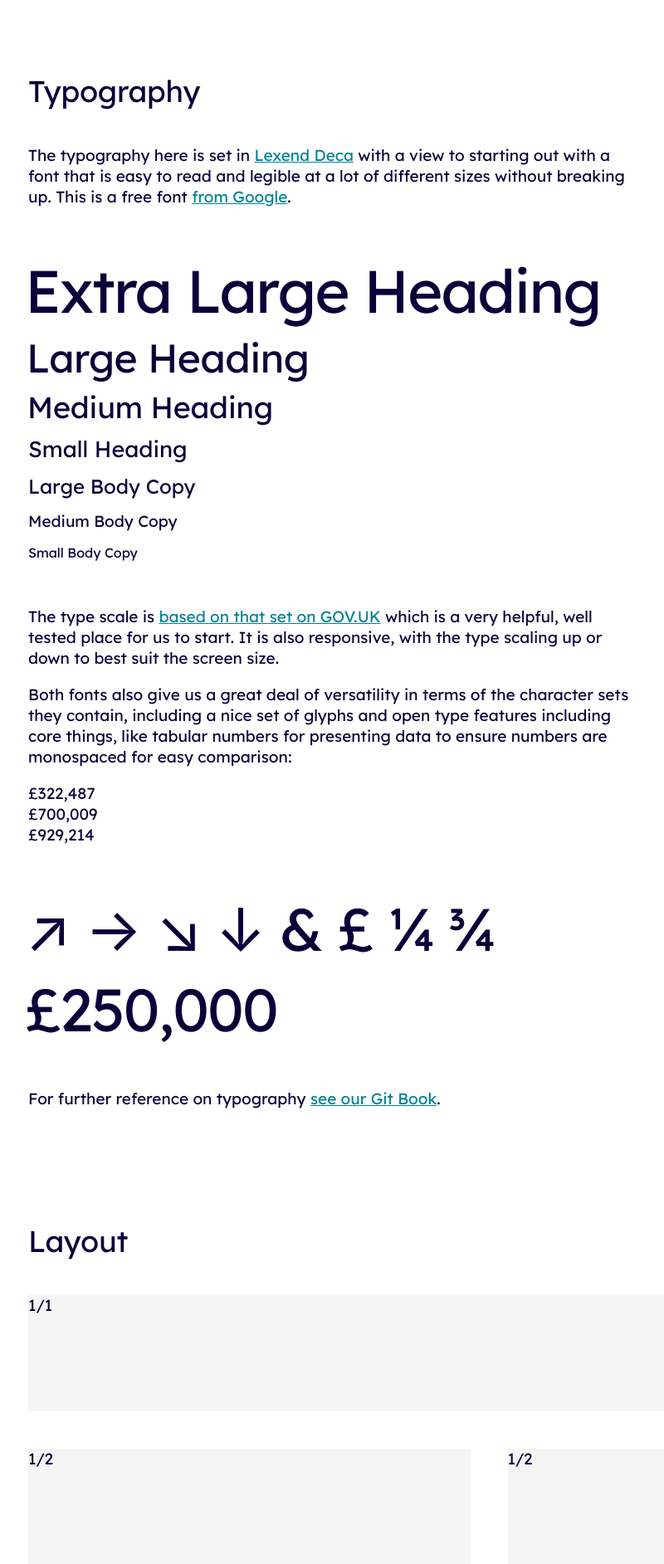
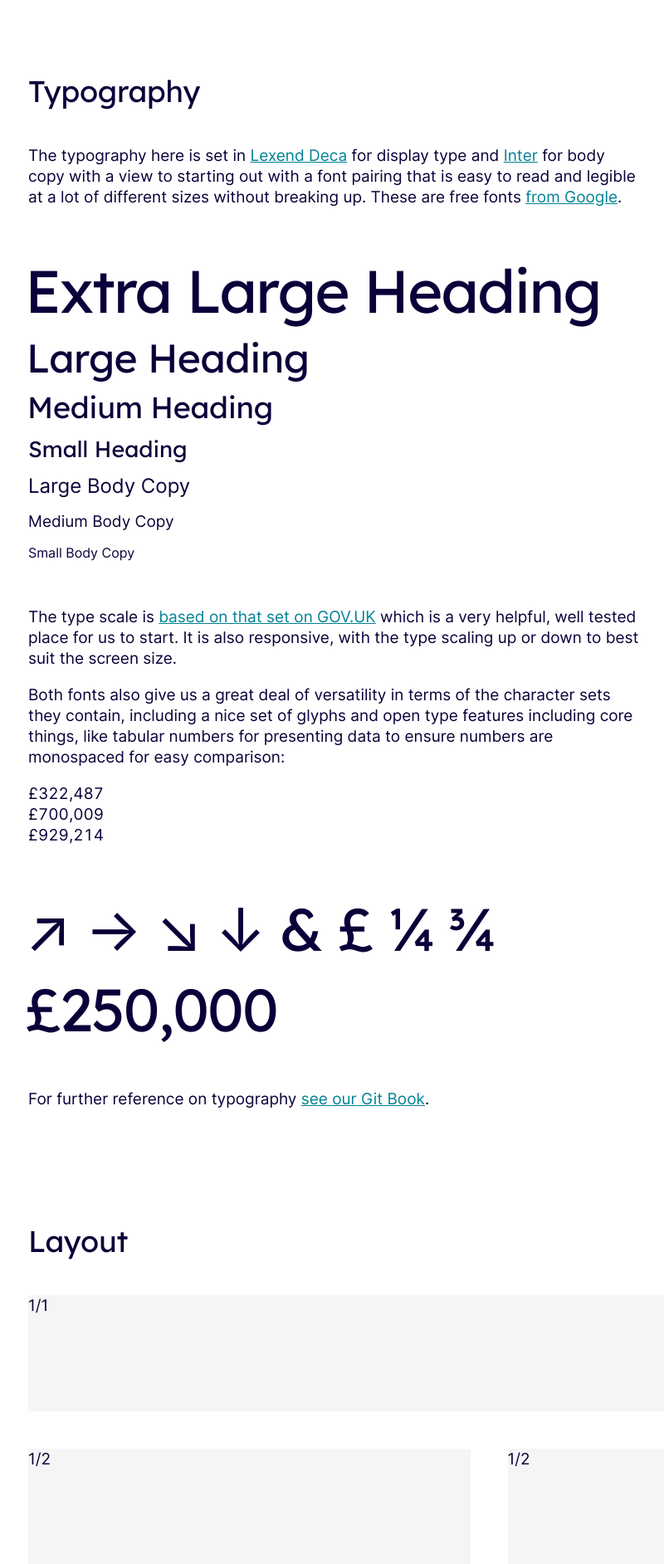
Before and after one commit to WeTheCatalysts/design-system.thecatalyst.org.uk, a PHP site: page / in a window 1280 px wide. Shown: the part 80-1965 px from the top of the page at 83% size, without its empty margins (51-851 px from the left). Run offline with PHP 8.4, Linux system fonts and the light colour scheme.

Commit message:
Update fonts to Lexend Deca and Inter

```diff
--- a/assets/stylesheets/base/_fonts.scss
+++ b/assets/stylesheets/base/_fonts.scss
@@ -1,53 +1,53 @@
-@font-face {
-  font-family: 'Montserrat-Light';
-  font-weight: 400;
-  font-style: normal;
-  src: url('../fonts/Montserrat-Light.ttf') format('truetype');
-}
+// @font-face {
+//   font-family: 'Montserrat-Light';
+//   font-weight: 400;
+//   font-style: normal;
+//   src: url('../fonts/Montserrat-Light.ttf') format('truetype');
+// }
 
-@font-face {
-  font-family: 'Montserrat-Regular';
-  font-weight: 400;
-  font-style: normal;
-  src: url('../fonts/Montserrat-Regular.ttf') format('truetype');
-}
+// @font-face {
+//   font-family: 'Montserrat-Regular';
+//   font-weight: 400;
+//   font-style: normal;
+//   src: url('../fonts/Montserrat-Regular.ttf') format('truetype');
+// }
 
-@font-face {
-  font-family: 'Montserrat-Bold';
-  font-weight: 700;
-  font-style: normal;
-  src: url('../fonts/Montserrat-Bold.ttf') format('truetype');
-}
+// @font-face {
+//   font-family: 'Montserrat-Bold';
+//   font-weight: 700;
+//   font-style: normal;
+//   src: url('../fonts/Montserrat-Bold.ttf') format('truetype');
+// }
 
-@font-face {
-  font-family: 'Matter-Regular';
-  font-weight: 400;
-  font-style: normal;
-  src: url('../fonts/Matter-Regular.woff2') format('woff2'),
-       url('../fonts/Matter-Regular.woff') format('woff');
-}
+// @font-face {
+//   font-family: 'Matter-Regular';
+//   font-weight: 400;
+//   font-style: normal;
+//   src: url('../fonts/Matter-Regular.woff2') format('woff2'),
+//        url('../fonts/Matter-Regular.woff') format('woff');
+// }
 
-@font-face {
-  font-family: 'Matter-SemiBold';
-  font-weight: 400;
-  font-style: normal;
-  src: url('../fonts/Matter-SemiBold.woff2') format('woff2'),
-       url('../fonts/Matter-SemiBold.woff') format('woff');
-}
+// @font-face {
+//   font-family: 'Matter-SemiBold';
+//   font-weight: 400;
+//   font-style: normal;
+//   src: url('../fonts/Matter-SemiBold.woff2') format('woff2'),
+//        url('../fonts/Matter-SemiBold.woff') format('woff');
+// }
 
-@font-face {
-  font-family: 'Questrial-Regular';
-  font-weight: 400;
-  font-style: normal;
-  src: url('../fonts/Questrial-Regular.ttf') format('truetype');
-}
+// @font-face {
+//   font-family: 'Questrial-Regular';
+//   font-weight: 400;
+//   font-style: normal;
+//   src: url('../fonts/Questrial-Regular.ttf') format('truetype');
+// }
 
-@font-face {
-  font-family: 'Roboto-Regular';
-  font-weight: 400;
-  font-style: normal;
-  src: url('../fonts/Roboto-Regular.ttf') format('truetype');
-}
+// @font-face {
+//   font-family: 'Roboto-Regular';
+//   font-weight: 400;
+//   font-style: normal;
+//   src: url('../fonts/Roboto-Regular.ttf') format('truetype');
+// }
 
 @font-face {
   font-family: 'Roboto-Medium';
@@ -62,3 +62,10 @@
   font-style: normal;
   src: url('../fonts/LexendDeca-Regular.ttf') format('truetype');
 }
+
+@font-face {
+  font-family: 'Inter-Regular';
+  font-weight: 400;
+  font-style: normal;
+  src: url('../fonts/Inter-Regular-slnt=0.ttf') format('truetype');
+}
--- a/assets/stylesheets/catalyst.css
+++ b/assets/stylesheets/catalyst.css
@@ -127,48 +127,6 @@ table {
   width: 75%; }
 
 @font-face {
-  font-family: 'Montserrat-Light';
-  font-weight: 400;
-  font-style: normal;
-  src: url("../fonts/Montserrat-Light.ttf") format("truetype"); }
-
-@font-face {
-  font-family: 'Montserrat-Regular';
-  font-weight: 400;
-  font-style: normal;
-  src: url("../fonts/Montserrat-Regular.ttf") format("truetype"); }
-
-@font-face {
-  font-family: 'Montserrat-Bold';
-  font-weight: 700;
-  font-style: normal;
-  src: url("../fonts/Montserrat-Bold.ttf") format("truetype"); }
-
-@font-face {
-  font-family: 'Matter-Regular';
-  font-weight: 400;
-  font-style: normal;
-  src: url("../fonts/Matter-Regular.woff2") format("woff2"), url("../fonts/Matter-Regular.woff") format("woff"); }
-
-@font-face {
-  font-family: 'Matter-SemiBold';
-  font-weight: 400;
-  font-style: normal;
-  src: url("../fonts/Matter-SemiBold.woff2") format("woff2"), url("../fonts/Matter-SemiBold.woff") format("woff"); }
-
-@font-face {
-  font-family: 'Questrial-Regular';
-  font-weight: 400;
-  font-style: normal;
-  src: url("../fonts/Questrial-Regular.ttf") format("truetype"); }
-
-@font-face {
-  font-family: 'Roboto-Regular';
-  font-weight: 400;
-  font-style: normal;
-  src: url("../fonts/Roboto-Regular.ttf") format("truetype"); }
-
-@font-face {
   font-family: 'Roboto-Medium';
   font-weight: 400;
   font-style: normal;
@@ -180,11 +138,17 @@ table {
   font-style: normal;
   src: url("../fonts/LexendDeca-Regular.ttf") format("truetype"); }
 
+@font-face {
+  font-family: 'Inter-Regular';
+  font-weight: 400;
+  font-style: normal;
+  src: url("../fonts/Inter-Regular-slnt=0.ttf") format("truetype"); }
+
 body {
   font-size: 16px;
   line-height: 20px;
   color: #0a0039;
-  font-family: "LexendDeca-Regular", -apple-system, BlinkMacSystemFont, "Helvetica Neue", Helvetica, Arial, sans-serif;
+  font-family: "Inter-Regular", -apple-system, BlinkMacSystemFont, "Helvetica Neue", Helvetica, Arial, sans-serif;
   margin: 0; }
   @media screen and (min-width: 600px) {
     body {
--- a/assets/stylesheets/config/_variables.scss
+++ b/assets/stylesheets/config/_variables.scss
@@ -1,22 +1,19 @@
 // Fonts
 
 // Free
-$system: -apple-system, BlinkMacSystemFont, "Helvetica Neue", Helvetica, Arial, sans-serif;
-$montserrat-light: 'Montserrat-Light', -apple-system, BlinkMacSystemFont, "Helvetica Neue", Helvetica, Arial, sans-serif;
-$montserrat-regular: 'Montserrat-Regular', -apple-system, BlinkMacSystemFont, "Helvetica Neue", Helvetica, Arial, sans-serif;
-$montserrat-bold: 'Montserrat-Bold', -apple-system, BlinkMacSystemFont, "Helvetica Neue", Helvetica, Arial, sans-serif;
-$questrial-regular: 'Questrial-Regular', -apple-system, BlinkMacSystemFont, "Helvetica Neue", Helvetica, Arial, sans-serif;
-$roboto-regular: 'Roboto-Regular', -apple-system, BlinkMacSystemFont, "Helvetica Neue", Helvetica, Arial, sans-serif;
+// $system: -apple-system, BlinkMacSystemFont, "Helvetica Neue", Helvetica, Arial, sans-serif;
+// $montserrat-light: 'Montserrat-Light', -apple-system, BlinkMacSystemFont, "Helvetica Neue", Helvetica, Arial, sans-serif;
+// $montserrat-regular: 'Montserrat-Regular', -apple-system, BlinkMacSystemFont, "Helvetica Neue", Helvetica, Arial, sans-serif;
+// $montserrat-bold: 'Montserrat-Bold', -apple-system, BlinkMacSystemFont, "Helvetica Neue", Helvetica, Arial, sans-serif;
+// $questrial-regular: 'Questrial-Regular', -apple-system, BlinkMacSystemFont, "Helvetica Neue", Helvetica, Arial, sans-serif;
+// $roboto-regular: 'Roboto-Regular', -apple-system, BlinkMacSystemFont, "Helvetica Neue", Helvetica, Arial, sans-serif;
 $roboto-medium: 'Roboto-Medium', -apple-system, BlinkMacSystemFont, "Helvetica Neue", Helvetica, Arial, sans-serif;
+$inter-regular: 'Inter-Regular', -apple-system, BlinkMacSystemFont, "Helvetica Neue", Helvetica, Arial, sans-serif;
 $lexenddeca-regular: 'LexendDeca-Regular', -apple-system, BlinkMacSystemFont, "Helvetica Neue", Helvetica, Arial, sans-serif;
 
-// Paid
-// https://displaay.net/typeface/matter/
-$matter-regular: 'Matter-Regular', -apple-system, BlinkMacSystemFont, "Helvetica Neue", Helvetica, Arial, sans-serif;
-$matter-semi-bold: 'Matter-SemiBold', -apple-system, BlinkMacSystemFont, "Helvetica Neue", Helvetica, Arial, sans-serif;
 
 // Fonts to use
-$body-font: $lexenddeca-regular;//$roboto-regular;
+$body-font: $inter-regular;
 $body-font-bold: $lexenddeca-regular;//$roboto-medium;
 $display-font: $lexenddeca-regular;
 $display-font-bold: $lexenddeca-regular;
--- a/index.html
+++ b/index.html
@@ -34,7 +34,7 @@
         <div class="column-full-width">
           <div class="inner">
             <h2 class="proto-spacer">Typography</h2>
-            <p>The typography here is set in <a href="https://fonts.google.com/specimen/Lexend+Deca" target="_blank">Lexend Deca</a> with a view to starting out with a font that is easy to read and legible at a lot of different sizes without breaking up. This is a free font <a href="https://fonts.google.com/">from Google</a>.</p>
+            <p>The typography here is set in <a href="https://fonts.google.com/specimen/Lexend+Deca" target="_blank">Lexend Deca</a> for display type and <a href="https://fonts.google.com/specimen/Inter" target="_blank">Inter</a> for body copy with a view to starting out with a font pairing that is easy to read and legible at a lot of different sizes without breaking up. These are free fonts <a href="https://fonts.google.com/">from Google</a>.</p>
             <div class="type">
               <p class="heading-extra-large proto-spacer">Extra Large Heading</p>
               <p class="heading-large proto-spacer">Large Heading</p>
```
Also changed, not shown: assets/fonts/Inter-Black-slnt=0.ttf (added), assets/fonts/Inter-Bold-slnt=0.ttf (added), assets/fonts/Inter-ExtraBold-slnt=0.ttf (added), assets/fonts/Inter-ExtraLight-slnt=0.ttf (added), assets/fonts/Inter-Light-slnt=0.ttf (added), assets/fonts/Inter-Medium-slnt=0.ttf (added), assets/fonts/Inter-Regular-slnt=0.ttf (added), assets/fonts/Inter-SemiBold-slnt=0.ttf (added), assets/fonts/Inter-Thin-slnt=0.ttf (added), 1 other file.
